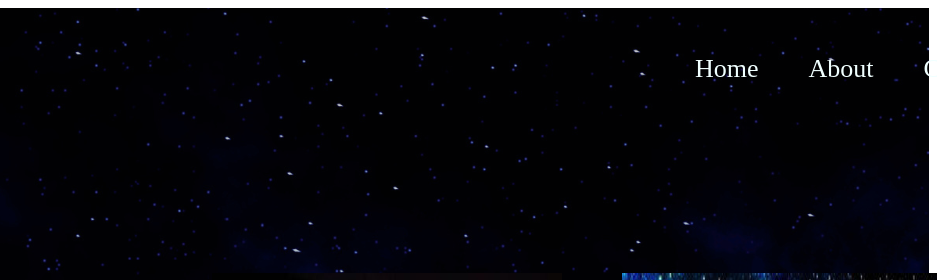
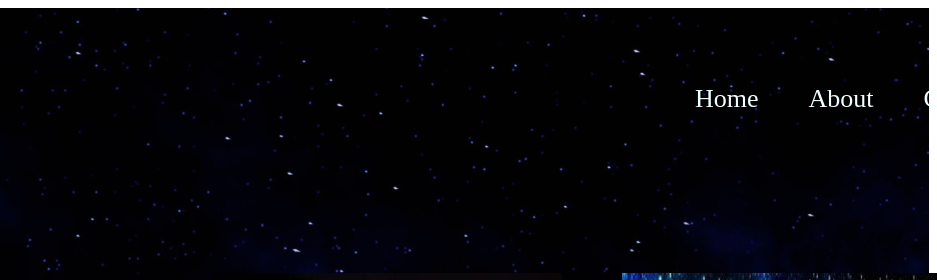
Before and after one commit to mustakim-58/exoplanet-exploration, a plain HTML site: page index.html in a window 1280 px wide. Shown: the top 280 px of the page, 343-1280 px from the left. Drawn offline with Linux system fonts and the light colour scheme.

Commit message:
added header

```diff
--- a/style.css
+++ b/style.css
@@ -4,7 +4,7 @@
 }
 .header-ul{
     display: flex;
-    padding: 30px 30px 30px 800px;
+    padding: 60px 30px 30px 800px;
 }
 .header-link{
     color: azure;
```
